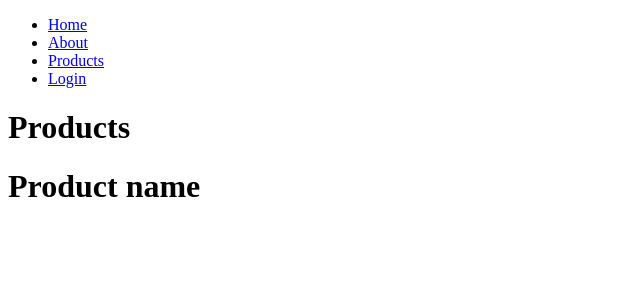
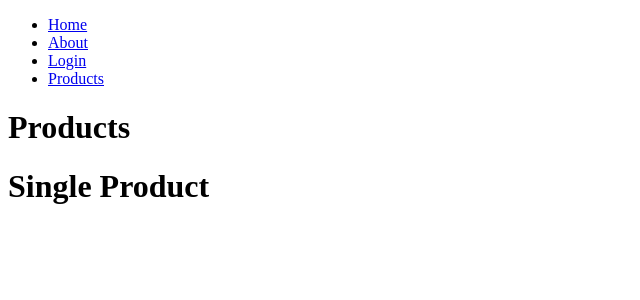
Before and after one commit to Dzatsi/gestion-pharma, a React (Vite) app: page /Products/1 in a window 1280 px wide. Shown: the top 300 px of the page, without its empty margins (0-640 px from the left). Built offline with nearby package versions, Linux system fonts and the light colour scheme.

Commit message:
chagement de texte dans SingleProduct

```diff
--- a/src/components/navBar.jsx
+++ b/src/components/navBar.jsx
@@ -7,8 +7,8 @@ export default function NavBar() {
             <ul>
                 <li><NavLink to='/'>Home</NavLink> </li>
                 <li><NavLink to='/about'>About</NavLink></li>
+                <li><NavLink to='/login'>Login</NavLink></li>
                 <li><NavLink to='/products'>Products</NavLink></li>
-                <li><NavLink to='/login'>Login</NavLink></li>
             </ul>
       </nav>
     )
--- a/src/pages/singleproduct.jsx
+++ b/src/pages/singleproduct.jsx
@@ -1,6 +1,6 @@
 function SingleProduct(){
     return(
-        <h1>Product name</h1>
+        <h1> Single Product</h1>
     );
 }
 export default SingleProduct;
```
